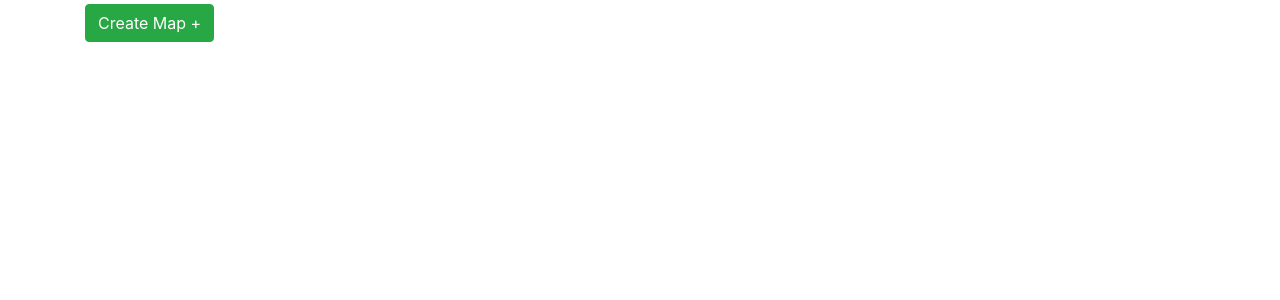
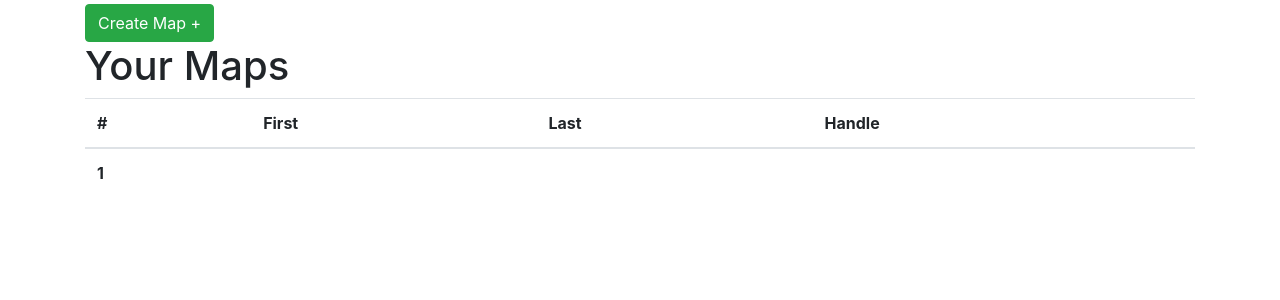
Before and after one commit to 347S24/347-final-project-s1-team-18, a Django app: page /maps/ in a window 1280 px wide. Shown: the part 56-356 px from the top of the page. Run offline with Django 3.2, Linux system fonts and the light colour scheme; lists and menus that the app fills with data are empty; some libraries are stand-ins or nearby versions.

Commit message:
Table to store maps

```diff
--- a/localsights/localsights/templates/pages/maps.html
+++ b/localsights/localsights/templates/pages/maps.html
@@ -2,6 +2,23 @@
 
 {% block content %}
   <button type="button" class="btn btn-success">Create Map +</button>
-  <h1> </h1>
+  <h1> Your Maps</h1>
+
+  <table class="table">
+    <thead>
+      <tr>
+        <th scope="col">#</th>
+        <th scope="col">First</th>
+        <th scope="col">Last</th>
+        <th scope="col">Handle</th>
+      </tr>
+    </thead>
+    <tbody>
+      <tr>
+        <th scope="row">1</th>
+
+      </tr>
+    </tbody>
+  </table>
 
 {% endblock %}
```
